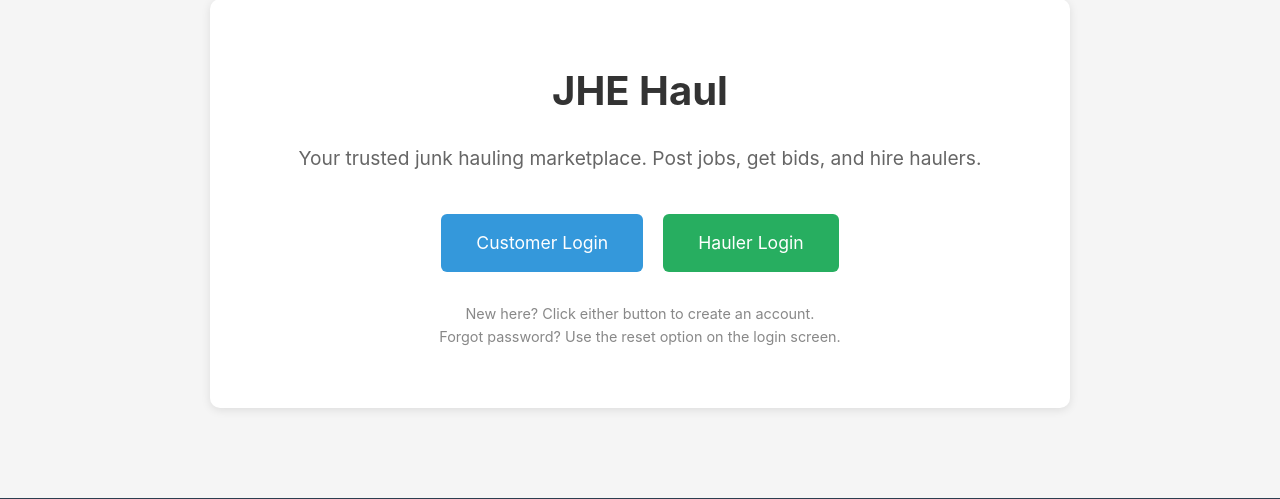
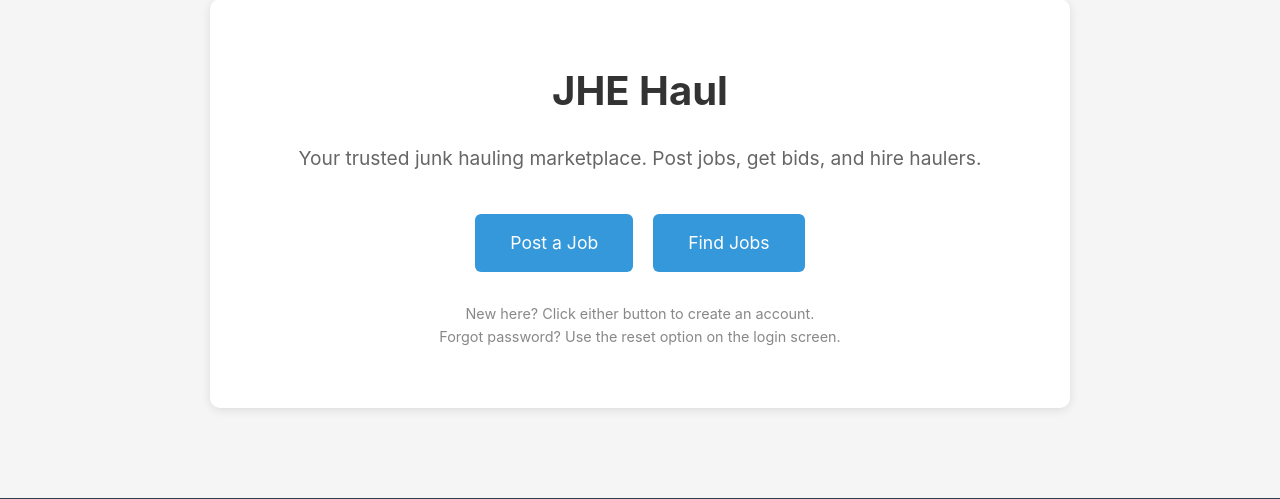
Before and after one commit to jhehaul-debug/jhehaul-app, a Flask app: page / in a window 1280 px wide. Shown: the part 159-658 px from the top of the page. Run offline with Flask 3, Linux system fonts and the light colour scheme; parts of the project's set-up code (start-up, migrations or seed data) failed here and were passed over.

Commit message:
Update landing page to have separate customer and hauler job posting options
Modify landing page template to change login buttons to "Post a Job" for customers and "Find Jobs" for haulers, updating their respective redirect URLs.

Replit-Commit-Author: Agent
Replit-Commit-Session-Id: 01ca8034-597e-4dc6-bad9-3951263df846
Replit-Commit-Checkpoint-Type: full_checkpoint
Replit-Commit-Event-Id: eeb62cd1-459b-482b-bcf6-c62528486e35
Replit-Commit-Screenshot-Url: https://storage.googleapis.com/screenshot-production-us-central1/e608fcba-df07-4074-a9b5-89993c551ac9/01ca8034-597e-4dc6-bad9-3951263df846/dmanmGG
Replit-Helium-Checkpoint-Created: true

```diff
--- a/templates/landing.html
+++ b/templates/landing.html
@@ -6,11 +6,11 @@
     <p style="font-size: 1.2rem; color: #666; margin-bottom: 40px;">Your trusted junk hauling marketplace. Post jobs, get bids, and hire haulers.</p>
 
     <div style="display: flex; gap: 20px; justify-content: center; flex-wrap: wrap;">
-        <a href="{{ url_for('replit_auth.login') }}?role=customer" class="btn btn-primary" style="font-size: 1.1rem; padding: 15px 35px;">
-            Customer Login
+        <a href="{{ url_for('replit_auth.login') }}?next=/customer/new" class="btn btn-primary" style="font-size: 1.1rem; padding: 15px 35px;">
+            Post a Job
         </a>
-        <a href="{{ url_for('replit_auth.login') }}?role=hauler" class="btn btn-success" style="font-size: 1.1rem; padding: 15px 35px;">
-            Hauler Login
+        <a href="{{ url_for('replit_auth.login') }}?next=/hauler/jobs" class="btn btn-primary" style="font-size: 1.1rem; padding: 15px 35px;">
+            Find Jobs
         </a>
     </div>
 
```
